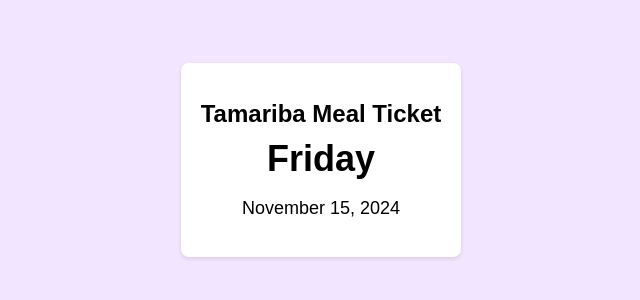
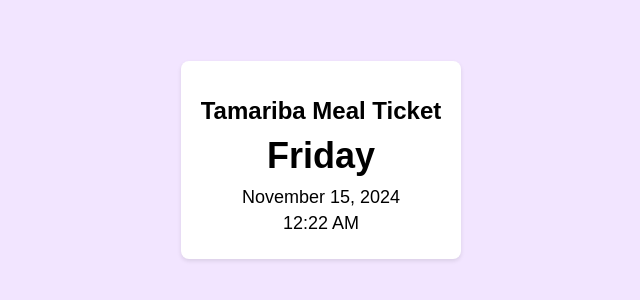
Before and after one commit to BO1133/Tamariba-Meal-Ticket, a plain HTML site: page index.html in a window 1280 px wide. Shown: the part 240-540 px from the top of the page, without its empty margins (319-959 px from the left). Drawn offline with Linux system fonts and the light colour scheme.

Commit message:
Update index.html

```diff
--- a/index.html
+++ b/index.html
@@ -30,8 +30,14 @@
             margin: 10px 0;
             font-weight: bold;
         }
-        #date {
+        #date, #time {
             font-size: 18px;
+            margin: 5px 0;
+        }
+        #expired {
+            display: none;
+            color: red;
+            font-weight: bold;
         }
     </style>
 </head>
@@ -40,11 +46,15 @@
         <h1>Tamariba Meal Ticket</h1>
         <p id="weekday"></p>
         <p id="date"></p>
+        <p id="time"></p>
+        <p id="expired">Ticket Expired! Please refresh the page.</p>
     </div>
     <script>
         const weekdayElement = document.getElementById('weekday');
         const dateElement = document.getElementById('date');
-        const today = new Date();
+        const timeElement = document.getElementById('time');
+        const expiredElement = document.getElementById('expired');
+        const content = document.querySelector('.content');
 
         const dailyColors = {
             0: '#FFE5E5', // Sunday - Light Red
@@ -56,10 +66,49 @@
             6: '#FFE5F6'  // Saturday - Light Pink
         };
 
-        document.body.style.backgroundColor = dailyColors[today.getDay()];
+        const now = new Date();
+        const clickTime = now.toLocaleTimeString('en-US', {
+            hour: '2-digit',
+            minute: '2-digit',
+            hour12: true
+        });
 
-        weekdayElement.textContent = today.toLocaleDateString('en-US', { weekday: 'long' });
-        dateElement.textContent = today.toLocaleDateString('en-US', { year: 'numeric', month: 'long', day: 'numeric' });
+        // Display initial time and date
+        document.body.style.backgroundColor = dailyColors[now.getDay()];
+        weekdayElement.textContent = now.toLocaleDateString('en-US', { weekday: 'long' });
+        dateElement.textContent = now.toLocaleDateString('en-US', { year: 'numeric', month: 'long', day: 'numeric' });
+        timeElement.textContent = clickTime;
+
+        // Set expiration time (1 hour from page load)
+        const expirationTime = now.getTime() + (60 * 60 * 1000);
+
+        function checkExpiration() {
+            if (new Date().getTime() > expirationTime) {
+                content.children[0].style.display = 'none'; // Hide title
+                weekdayElement.style.display = 'none';
+                dateElement.style.display = 'none';
+                timeElement.style.display = 'none';
+                expiredElement.style.display = 'block';
+                return true;
+            }
+            return false;
+        }
+
+        // Check expiration every minute
+        setInterval(checkExpiration, 60000);
+
+        // Store expiration time in sessionStorage
+        sessionStorage.setItem('ticketExpiration', expirationTime);
+
+        // Check if ticket was already expired
+        if (sessionStorage.getItem('ticketExpired') === 'true') {
+            checkExpiration();
+        }
+
+        // Set expired flag in sessionStorage when window is closed or refreshed
+        window.onbeforeunload = () => {
+            sessionStorage.setItem('ticketExpired', 'true');
+        };
     </script>
 </body>
 </html>
```
